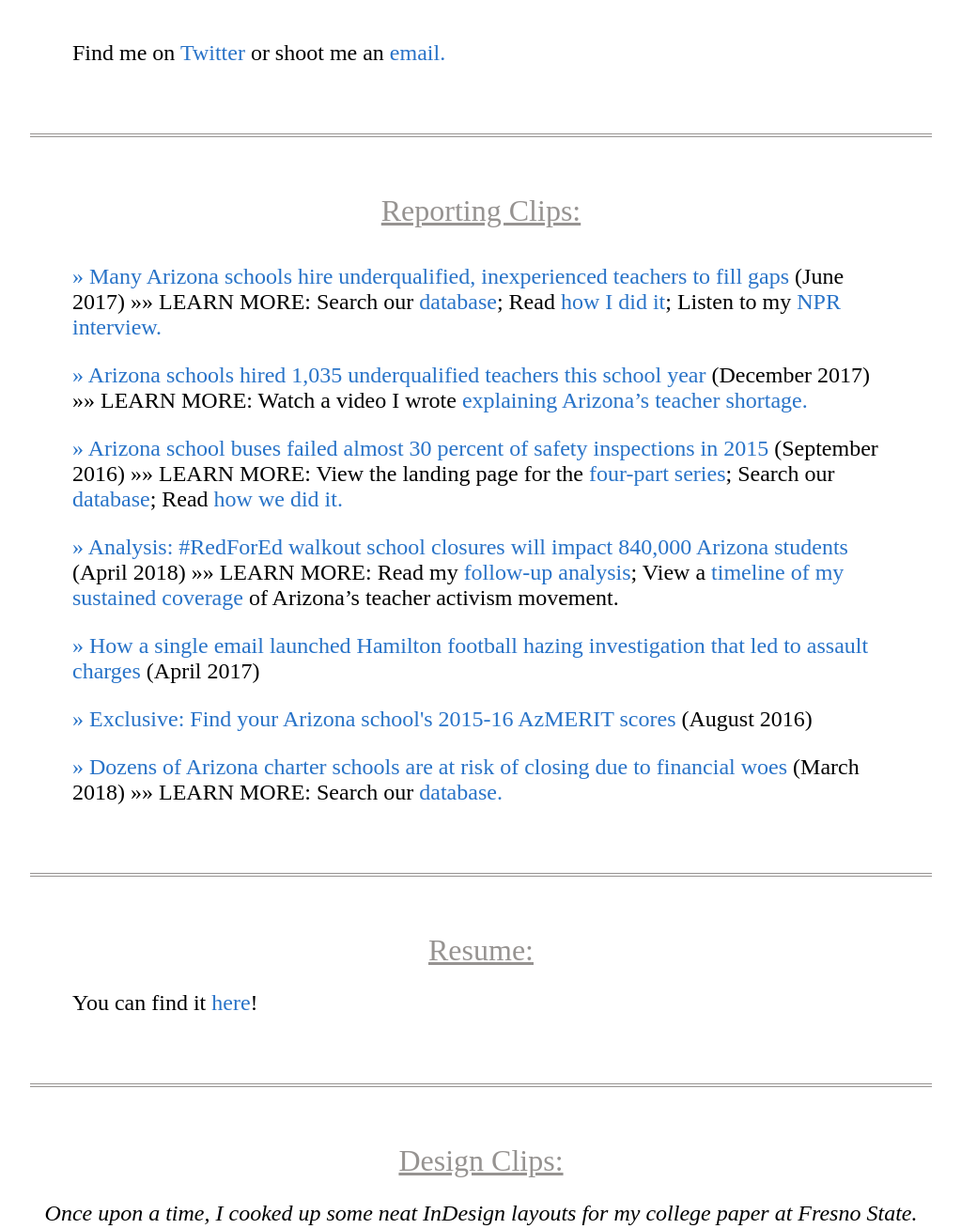
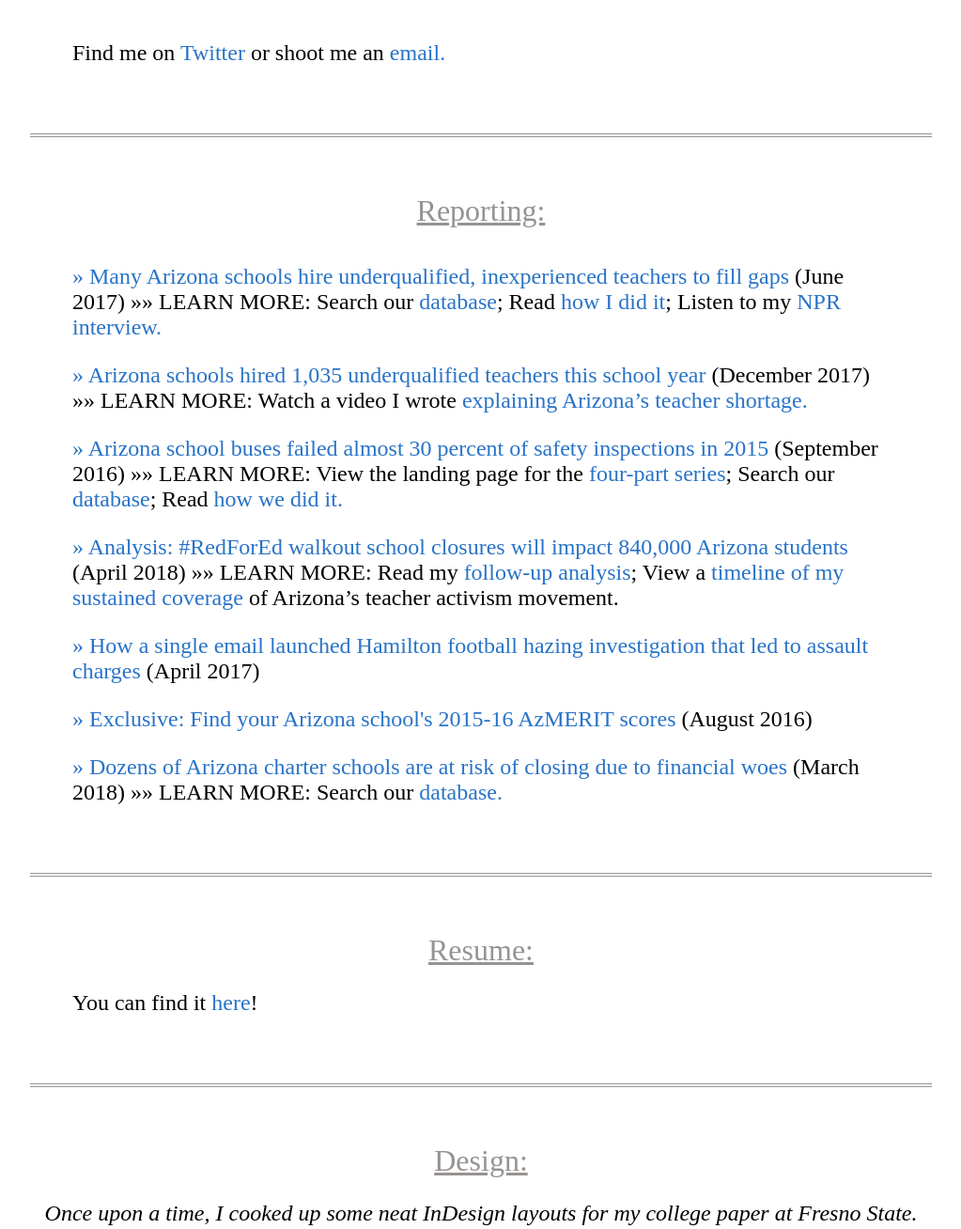
Before and after one commit to ricardo-cano1/ricardocano, a plain HTML site: page index.html in a window 1280 px wide. Shown: the part 972-2280 px from the top of the page at 94% size, without its empty margins (128-1151 px from the left). Drawn offline with nearby package versions, Linux system fonts and the light colour scheme.

Commit message:
change 4

```diff
--- a/index.html
+++ b/index.html
@@ -54,7 +54,7 @@ The picture above is a dramaticized reenactment of part of my daily workflow. On
 
 <div class="reporting-clips">
 
-  <div class="clips-header">Reporting Clips:</div>
+  <div class="clips-header">Reporting:</div>
 
 <div class="clips-text">
 
@@ -93,7 +93,7 @@ The picture above is a dramaticized reenactment of part of my daily workflow. On
 
 <div class="padding3"></div>
 
-<div class="design-header">Design Clips:</div>
+<div class="design-header">Design:</div>
 <div class="design-subhed"><p> Once upon a time, I cooked up some neat InDesign layouts for my college paper at Fresno State.</p></div>
 
 
```
